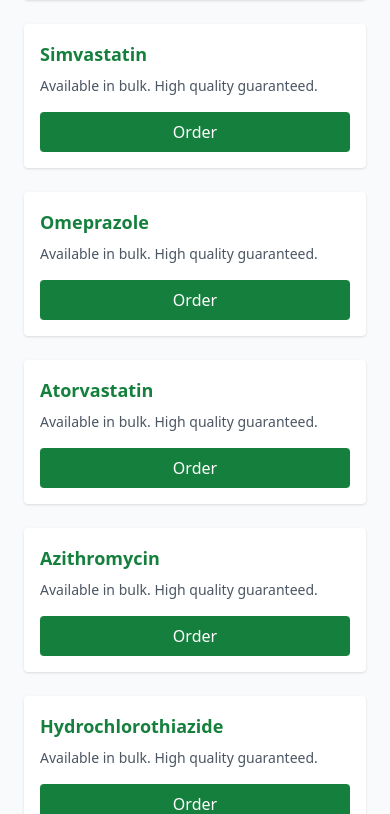
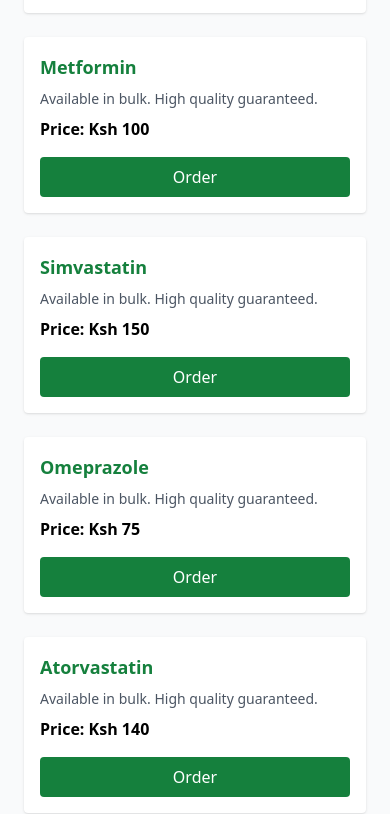
Before and after one commit to Edgermartial/ram, a plain HTML site: page meds.html in a window 390 px wide. Shown: the part 1186-2000 px from the top of the page. Drawn offline with nearby package versions, Linux system fonts and the light colour scheme.

Commit message:
Update meds.html

```diff
--- a/meds.html
+++ b/meds.html
@@ -10,19 +10,34 @@
 <body class="bg-gray-50 text-gray-800 dark:bg-gray-900 dark:text-gray-100 transition-colors duration-500">
 
   <!-- Navbar -->
-  <header class="bg-white dark:bg-gray-800 shadow-md p-4 flex justify-between items-center">
+  <header class="bg-white dark:bg-gray-800 shadow-md p-4 flex justify-between items-center relative z-10">
     <h1 class="text-2xl font-bold text-green-700 dark:text-green-400">RAM Pharmaceuticals</h1>
 
-    <nav class="space-x-4">
+    <!-- Hamburger Icon -->
+    <button id="menu-toggle" class="md:hidden text-2xl">
+      <i class="ri-menu-line"></i>
+    </button>
+
+    <!-- Navigation Links -->
+    <nav id="nav-links"
+      class="absolute top-16 left-0 w-full bg-white dark:bg-gray-800 shadow-md md:shadow-none md:bg-transparent md:dark:bg-transparent md:static hidden md:flex md:items-center flex-col md:flex-row md:space-x-4 px-6 py-4 md:p-0 space-y-4 md:space-y-0 transition-all duration-300">
       <a href="index.html" class="hover:text-green-600 dark:hover:text-green-300 font-medium transition duration-200">Home</a>
       <a href="meds.html" class="hover:text-green-600 dark:hover:text-green-300 font-medium transition duration-200">Medicines</a>
       <a href="contact.html" class="hover:text-green-600 dark:hover:text-green-300 font-medium transition duration-200">Contact</a>
     </nav>
 
-    <button id="dark-toggle" class="bg-gray-200 dark:bg-gray-700 p-2 rounded hover:bg-gray-300 dark:hover:bg-gray-600 transition duration-200 focus:outline-none">
+    <!-- Dark Mode Toggle -->
+    <button id="dark-toggle" class="hidden md:block bg-gray-200 dark:bg-gray-700 p-2 rounded hover:bg-gray-300 dark:hover:bg-gray-600 transition duration-200">
       <i id="dark-icon" class="ri-moon-line text-xl dark:text-yellow-400"></i>
     </button>
   </header>
+
+  <!-- Mobile Dark Toggle -->
+  <div class="md:hidden flex justify-end px-4 py-2 space-x-2">
+    <button id="dark-toggle-m" class="bg-gray-200 dark:bg-gray-700 p-2 rounded hover:bg-gray-300 dark:hover:bg-gray-600 transition duration-200">
+      <i id="dark-icon-m" class="ri-moon-line text-xl dark:text-yellow-400"></i>
+    </button>
+  </div>
 
   <!-- Main -->
   <main class="p-6 max-w-7xl mx-auto">
@@ -38,19 +53,16 @@
   <!-- JavaScript -->
   <script>
     let medicines = JSON.parse(localStorage.getItem('medicines')) || [
-      'Paracetamol', 'Amoxicillin', 'Ibuprofen', 'Lisinopril', 'Aspirin',
-      'Metformin', 'Simvastatin', 'Omeprazole', 'Atorvastatin', 'Azithromycin',
-      'Hydrochlorothiazide', 'Ciprofloxacin', 'Pantoprazole', 'Levothyroxine',
-      'Losartan', 'Amlodipine', 'Clopidogrel', 'Doxycycline', 'Cetirizine',
-      'Salbutamol', 'Diclofenac', 'Prednisone', 'Fluconazole', 'Naproxen',
-      'Ranitidine', 'Metronidazole', 'Glibenclamide', 'Enalapril', 'Furosemide',
-      'Warfarin', 'Insulin', 'Carbamazepine', 'Phenytoin', 'Morphine',
-      'Chlorpheniramine', 'Domperidone', 'Codeine', 'Hydrocortisone',
-      'Erythromycin', 'Tetracycline', 'Amiodarone', 'Beclomethasone',
-      'Budesonide', 'Methyldopa', 'Propranolol', 'Verapamil', 'Digoxin',
-      'Nitroglycerin', 'Isoniazid', 'Rifampicin', 'Streptomycin', 'Ethambutol',
-      'Pyridoxine', 'Zinc sulfate', 'Vitamin C', 'Iron folate', 'ORS',
-      'Artemether', 'Lumefantrine', 'Quinine', 'Dextrose saline'
+      { name: 'Paracetamol', price: 50 },
+      { name: 'Amoxicillin', price: 120 },
+      { name: 'Ibuprofen', price: 80 },
+      { name: 'Lisinopril', price: 130 },
+      { name: 'Aspirin', price: 60 },
+      { name: 'Metformin', price: 100 },
+      { name: 'Simvastatin', price: 150 },
+      { name: 'Omeprazole', price: 75 },
+      { name: 'Atorvastatin', price: 140 },
+      { name: 'Azithromycin', price: 200 }
     ];
 
     const container = document.getElementById('medicine-list');
@@ -58,13 +70,14 @@
 
     function render(list) {
       container.innerHTML = '';
-      list.forEach(name => {
-        const encodedName = encodeURIComponent(name);
+      list.forEach(med => {
+        const encodedName = encodeURIComponent(med.name);
         const div = document.createElement('div');
         div.className = 'bg-white dark:bg-gray-800 p-4 rounded shadow hover:shadow-xl transform hover:scale-105 transition duration-200 cursor-pointer';
         div.innerHTML = `
-          <h3 class="text-lg font-bold text-green-700 dark:text-green-400 mb-2">${name}</h3>
-          <p class="text-sm text-gray-600 dark:text-gray-300 mb-4">Available in bulk. High quality guaranteed.</p>
+          <h3 class="text-lg font-bold text-green-700 dark:text-green-400 mb-2">${med.name}</h3>
+          <p class="text-sm text-gray-600 dark:text-gray-300 mb-2">Available in bulk. High quality guaranteed.</p>
+          <p class="font-semibold text-black dark:text-white mb-4">Price: Ksh ${med.price}</p>
           <a href="order.html?medicine=${encodedName}" class="block bg-green-700 text-white text-center px-4 py-2 rounded hover:bg-green-800 transition">Order</a>
         `;
         container.appendChild(div);
@@ -73,7 +86,7 @@
 
     search.addEventListener('input', () => {
       const term = search.value.toLowerCase();
-      const filtered = medicines.filter(med => med.toLowerCase().includes(term));
+      const filtered = medicines.filter(med => med.name.toLowerCase().includes(term));
       render(filtered);
     });
 
@@ -82,18 +95,38 @@
     // Dark Mode Toggle
     const html = document.documentElement;
     const toggleBtn = document.getElementById("dark-toggle");
+    const toggleBtnM = document.getElementById("dark-toggle-m");
     const icon = document.getElementById("dark-icon");
+    const iconM = document.getElementById("dark-icon-m");
 
     if (localStorage.getItem("theme") === "dark") {
       html.classList.add("dark");
-      icon.classList.replace("ri-moon-line", "ri-sun-line");
+      icon?.classList.replace("ri-moon-line", "ri-sun-line");
+      iconM?.classList.replace("ri-moon-line", "ri-sun-line");
     }
 
-    toggleBtn.addEventListener("click", () => {
+    toggleBtn?.addEventListener("click", () => {
       html.classList.toggle("dark");
       const isDark = html.classList.contains("dark");
       icon.classList.replace(isDark ? "ri-moon-line" : "ri-sun-line", isDark ? "ri-sun-line" : "ri-moon-line");
+      iconM.classList.replace(isDark ? "ri-moon-line" : "ri-sun-line", isDark ? "ri-sun-line" : "ri-moon-line");
       localStorage.setItem("theme", isDark ? "dark" : "light");
+    });
+
+    toggleBtnM?.addEventListener("click", () => {
+      html.classList.toggle("dark");
+      const isDark = html.classList.contains("dark");
+      icon.classList.replace(isDark ? "ri-moon-line" : "ri-sun-line", isDark ? "ri-sun-line" : "ri-moon-line");
+      iconM.classList.replace(isDark ? "ri-moon-line" : "ri-sun-line", isDark ? "ri-sun-line" : "ri-moon-line");
+      localStorage.setItem("theme", isDark ? "dark" : "light");
+    });
+
+    // Menu Toggle
+    const menuToggle = document.getElementById("menu-toggle");
+    const navLinks = document.getElementById("nav-links");
+
+    menuToggle.addEventListener("click", () => {
+      navLinks.classList.toggle("hidden");
     });
   </script>
 </body>
```
